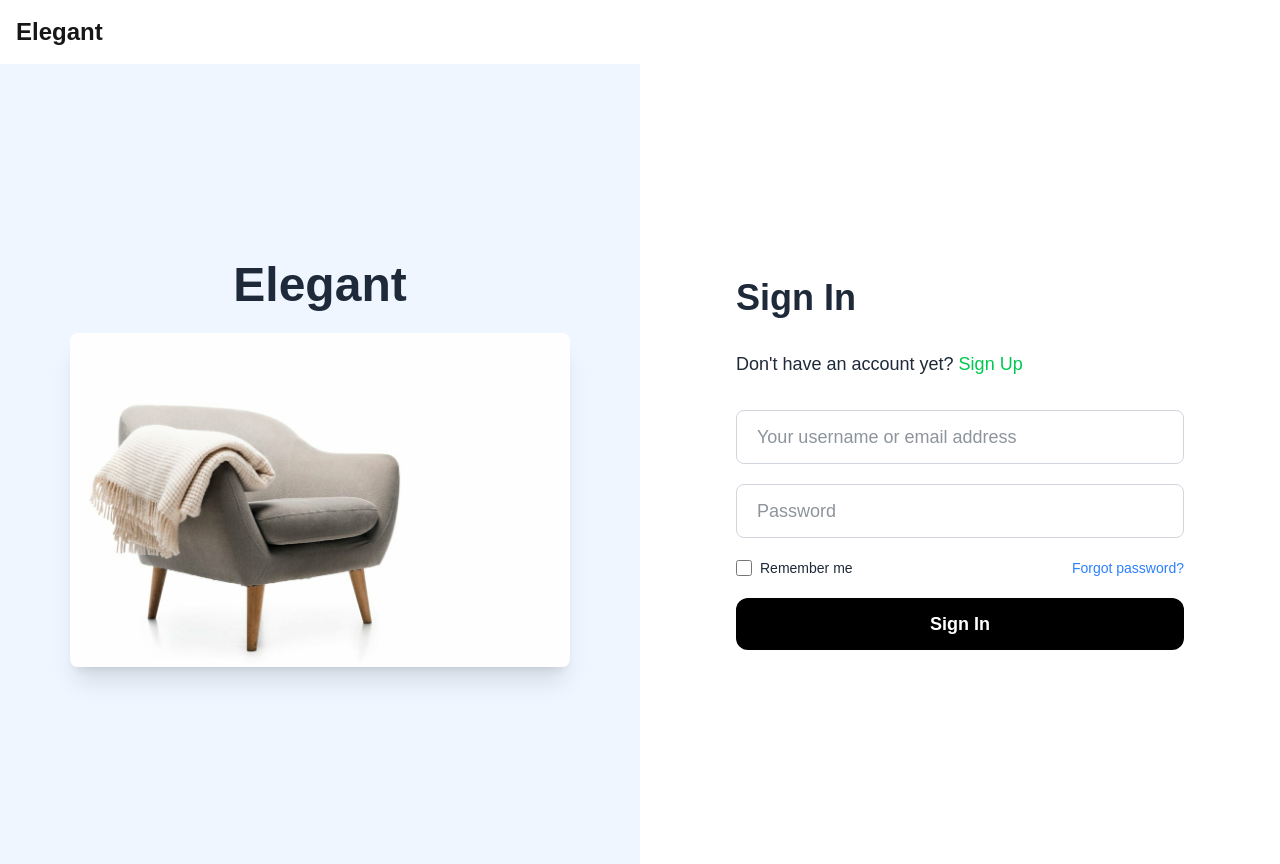
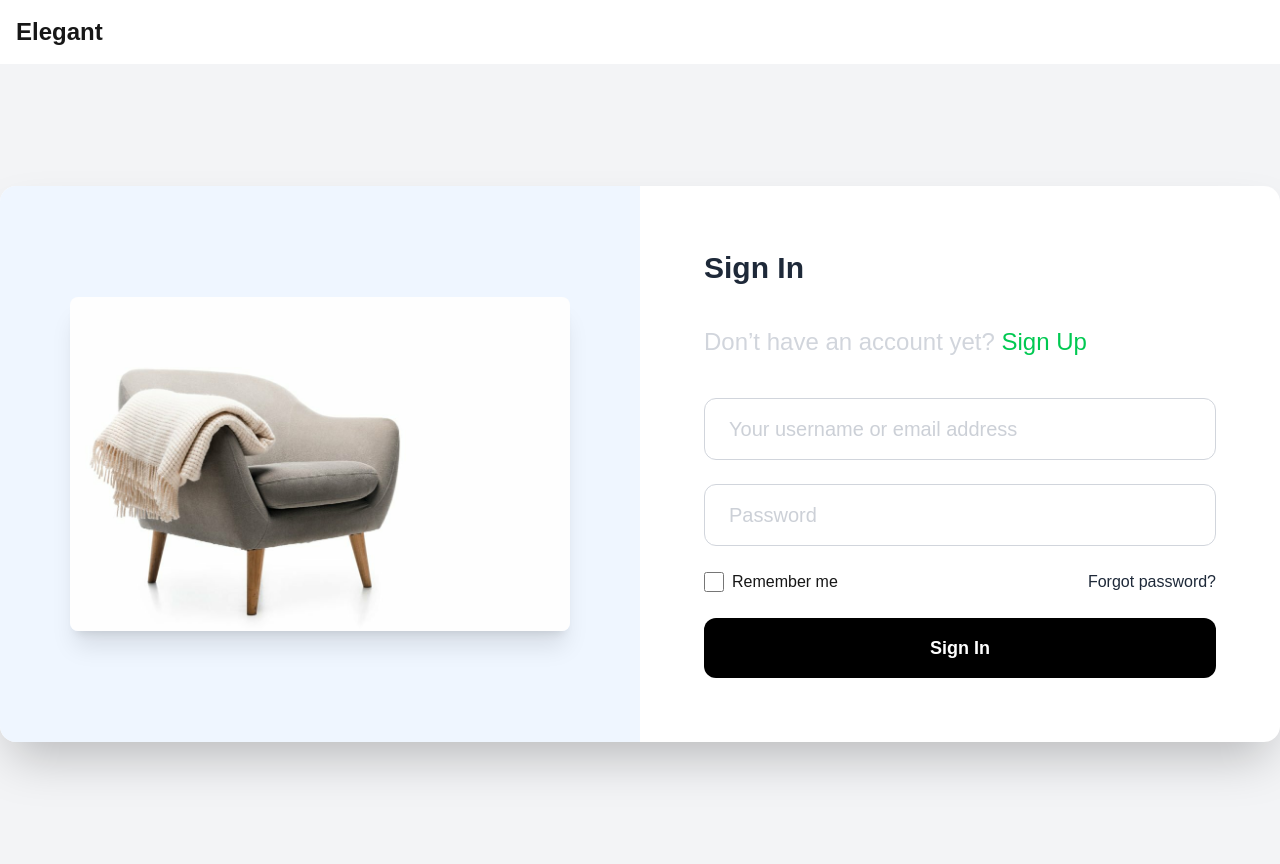
Before and after one commit to Igiraneza1/Elegant, a Next.js app: page /signin in a window 1280 px wide. Built offline with nearby package versions, Linux system fonts and the light colour scheme.

Commit message:
added a container holding all content

```diff
--- a/src/app/page.tsx
+++ b/src/app/page.tsx
@@ -1,12 +1,12 @@
 import React from 'react'
-import SignUp from './sign-up/page'
+import SignIn from '../app/signin/page'
 
 function page() {
   return (
     <div>
-        <SignUp />
+        <SignIn />
     </div>
   )
 }
 
-export default page
+export default page;
--- a/src/app/signin/page.tsx
+++ b/src/app/signin/page.tsx
@@ -1,58 +1,60 @@
 import Image from "next/image";
 import chair from '../../image/chair1.jpg';
+
 export default function SignIn() {
   return (
-    <div className="flex flex-col md:flex-row min-h-screen text-gray-800">
+    <div className="min-h-screen flex justify-center items-center bg-gray-100">
+      <div className="flex flex-col md:flex-row w-full max-w-7xl bg-white shadow-2xl rounded-2xl overflow-hidden">
 
-      <div className="bg-blue-50 flex flex-col justify-center items-center w-full md:w-1/2 p-8 md:p-10">
-        <h1 className="text-4xl md:text-5xl font-bold text-black-900 mb-6">Elegant</h1>
-    <Image src={chair} alt="Chair" width={500} height={500} className="rounded-lg shadow-xl object-contain"/>
-
+        {/* Left Side: Image */}
+        <div className="bg-blue-50 flex flex-col justify-center items-center w-full md:w-1/2 p-12">
+          <Image
+            src={chair}
+            alt="Chair"
+            width={500}
+            height={500}
+            className="rounded-lg shadow-xl object-contain"
+          />
         </div>
 
 
-      <div className="flex justify-center items-center w-full md:w-1/2 bg-white p-6 md:p-12">
-        <div className="w-full max-w-md space-y-8">
-          <h2 className="text-3xl md:text-4xl font-bold">Sign In</h2>
-          <p className="text-base md:text-lg">
-            Don't have an account yet?{" "}
-            <a href="#" className="text-green-500 hover:underline">Sign Up</a>
+        <div className="flex justify-center items-center w-full md:w-1/2 p-10 md:p-16">
+          <div className="w-full max-w-lg space-y-10">
+            <h2 className="text-2xl md:text-3xl text-gray-800 font-bold">Sign In</h2>
+            <p className="text-xl text-gray-300 md:text-2xl">
+              Don’t have an account yet?{" "}
+              <a href="/sign-up" className="text-green-500 text-xl md:text-2xl hover:underline">Sign Up</a>
             </p>
 
-          <form className="space-y-5">
-            <div>
+            <form className="space-y-6">
               <input
                 type="text"
                 placeholder="Your username or email address"
-                className="w-full px-5 py-3 text-base md:text-lg border border-gray-300 rounded-lg focus:outline-none focus:ring-2 focus:ring-blue-500"
+                className="w-full px-6 py-4 text-xl md:2xl text-gray-400 border border-gray-300 rounded-xl focus:outline-none focus:ring-2 focus:ring-blue-500"
               />
-            </div>
-
-            <div>
               <input
                 type="password"
                 placeholder="Password"
-                className="w-full px-5 py-3 text-base md:text-lg border border-gray-300 rounded-lg focus:outline-none focus:ring-2 focus:ring-blue-500"
+                className="w-full px-6 py-4 text-xl md:2xl border border-gray-300 rounded-xl text-gray-400 focus:outline-none focus:ring-2 focus:ring-blue-500"
               />
+              <div className="flex flex-col sm:flex-row sm:items-center justify-between text-md gap-4">
+                <label className="flex items-center gap-2">
+                  <input type="checkbox" className="accent-blue-600 w-5 h-5" />
+                  <span className="">Remember me</span>
+                </label>
+                <a href="#" className="text-gray-800 hover:underline">Forgot password?</a>
               </div>
-
-            <div className="flex flex-col sm:flex-row sm:items-center justify-between text-sm md:text-md gap-3">
-              <label className="flex items-center gap-2">
-                <input type="checkbox" className="accent-blue-600 w-4 h-4" />
-                <span>Remember me</span>
-              </label>
-              <a href="#" className="text-blue-500 hover:underline">Forgot password?</a>
-            </div>
-
               <button
                 type="submit"
-              className="w-full py-3 text-base md:text-lg font-semibold text-white bg-black rounded-xl hover:bg-gray-800 transition"
+                className="w-full py-4 text-lg font-semibold text-white bg-black rounded-xl hover:bg-gray-800 transition"
               >
                 Sign In
               </button>
             </form>
           </div>
         </div>
+
+      </div>
     </div>
   );
 }
```
Lines whose indentation alone changed are shown as unchanged.
